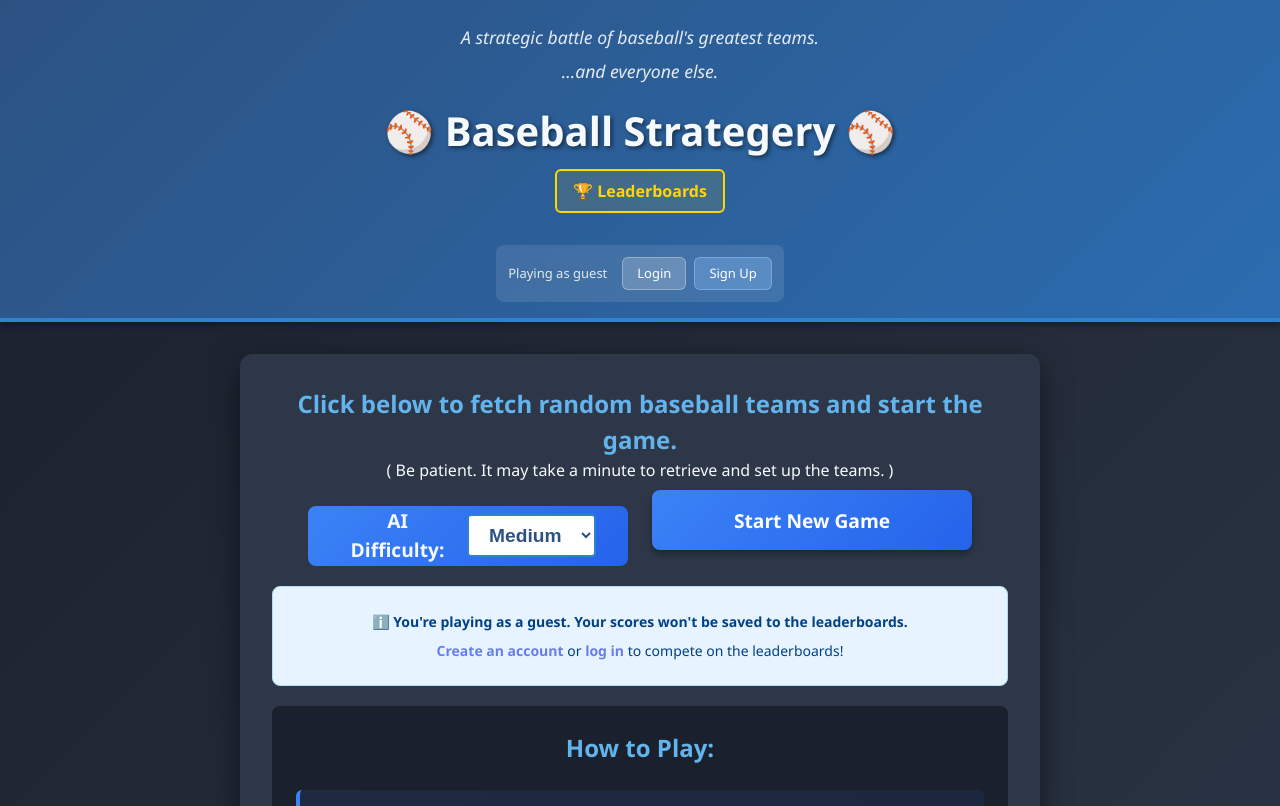
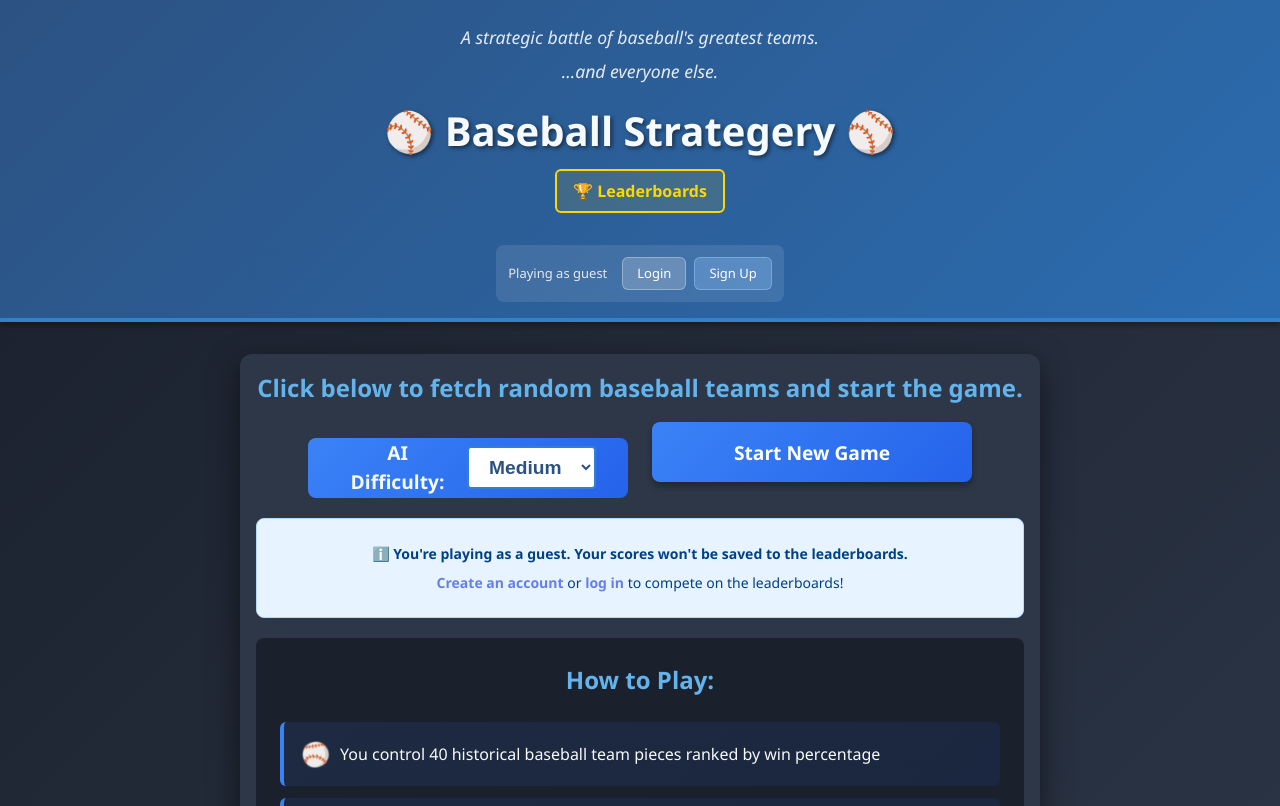
Before and after one commit to khepf/baseball-stratego, a React (Vite) app in the folder ui/: page / in a window 1280 px wide. Shown: the top 806 px of the page. Built offline with nearby package versions, Linux system fonts and the light colour scheme; no server answers.

Commit message:
ui cleanup - selected piece2

```diff
--- a/ui/src/App.css
+++ b/ui/src/App.css
@@ -20,13 +20,13 @@
   max-width: 800px;
   margin: 0 auto;
   background: #2d3748;
-  padding: 2rem;
+  padding: 1rem;
   border-radius: 12px;
   box-shadow: 0 10px 30px rgba(0, 0, 0, 0.5);
 }
 
 .setup-screen h2 {
-  margin-top: 0;
+  margin-bottom: 0.5rem;
   color: #63b3ed;
 }
 
--- a/ui/src/pages/Home.tsx
+++ b/ui/src/pages/Home.tsx
@@ -65,10 +65,6 @@ export function Home() {
             <h2>
               Click below to fetch random baseball teams and start the game.
             </h2>
-            <p>
-              ( Be patient. It may take a minute to retrieve and set up the
-              teams. )
-            </p>
             <div className="difficulty-selector">
               <label htmlFor="difficulty">AI Difficulty: </label>
               <select
```
Also changed, not shown: ui/src/pages/Home.css (+0 -11 lines).
